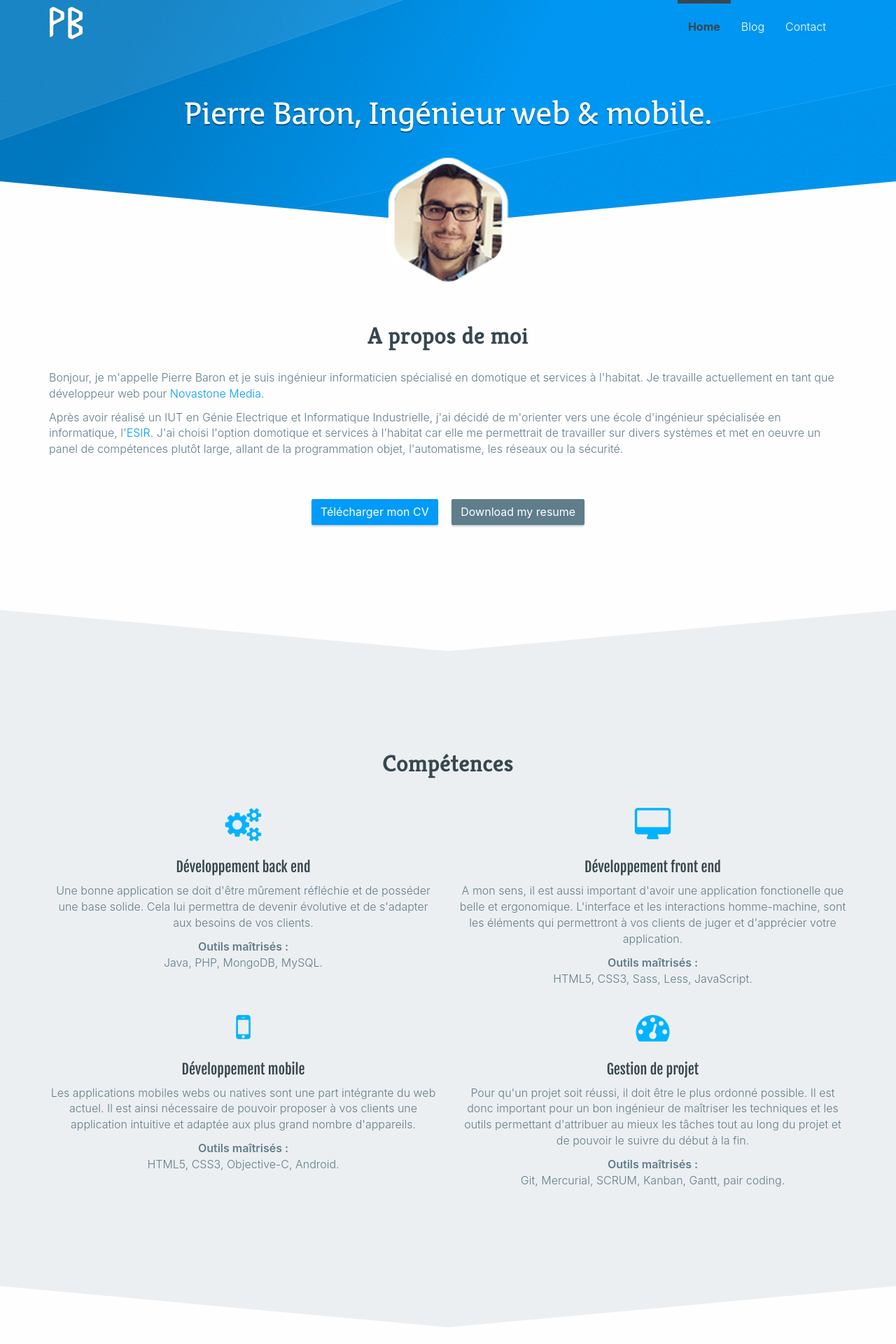
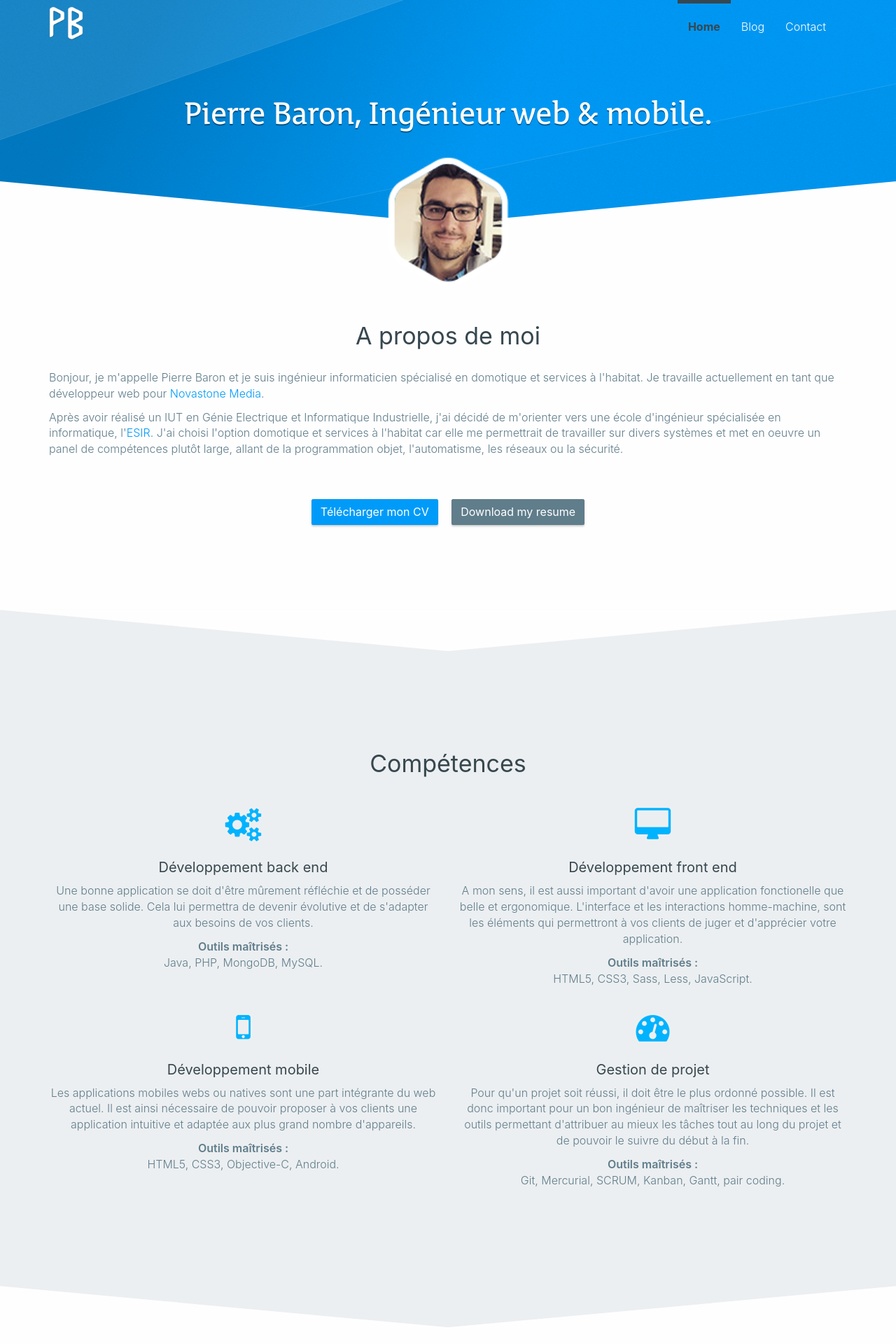
Before and after one commit to prbaron/prbaron.github.com, a Jekyll site: the page built from index.html, in a window 1280 px wide. Shown: the top 1920 px of the page at 70% size. Built offline with Jekyll 4.4.1, drawn with Linux system fonts in a browser that asks for light colours; some web fonts are replaced.

Commit message:
Update head.html

```diff
--- a/_includes/head.html
+++ b/_includes/head.html
@@ -10,7 +10,7 @@
     <link rel="shortcut icon" href="/img/favicon.png">
     <link rel="apple-touch-icon-precomposed" href="/img/favicon.png">
     <link rel='stylesheet' type='text/css'
-          href='http://fonts.googleapis.com/css?family=Open+Sans:300,600%7cKreon:700%7cDroid+Serif:700italic%7cFjalla+One'>
+          href='http://fonts.googleapis.com/css?Kreon:700%7cDroid+Serif:700italic%7cFjalla+One'>
 
     <link rel='stylesheet' type='text/css' href="/css/style.css">
 </head>
```
